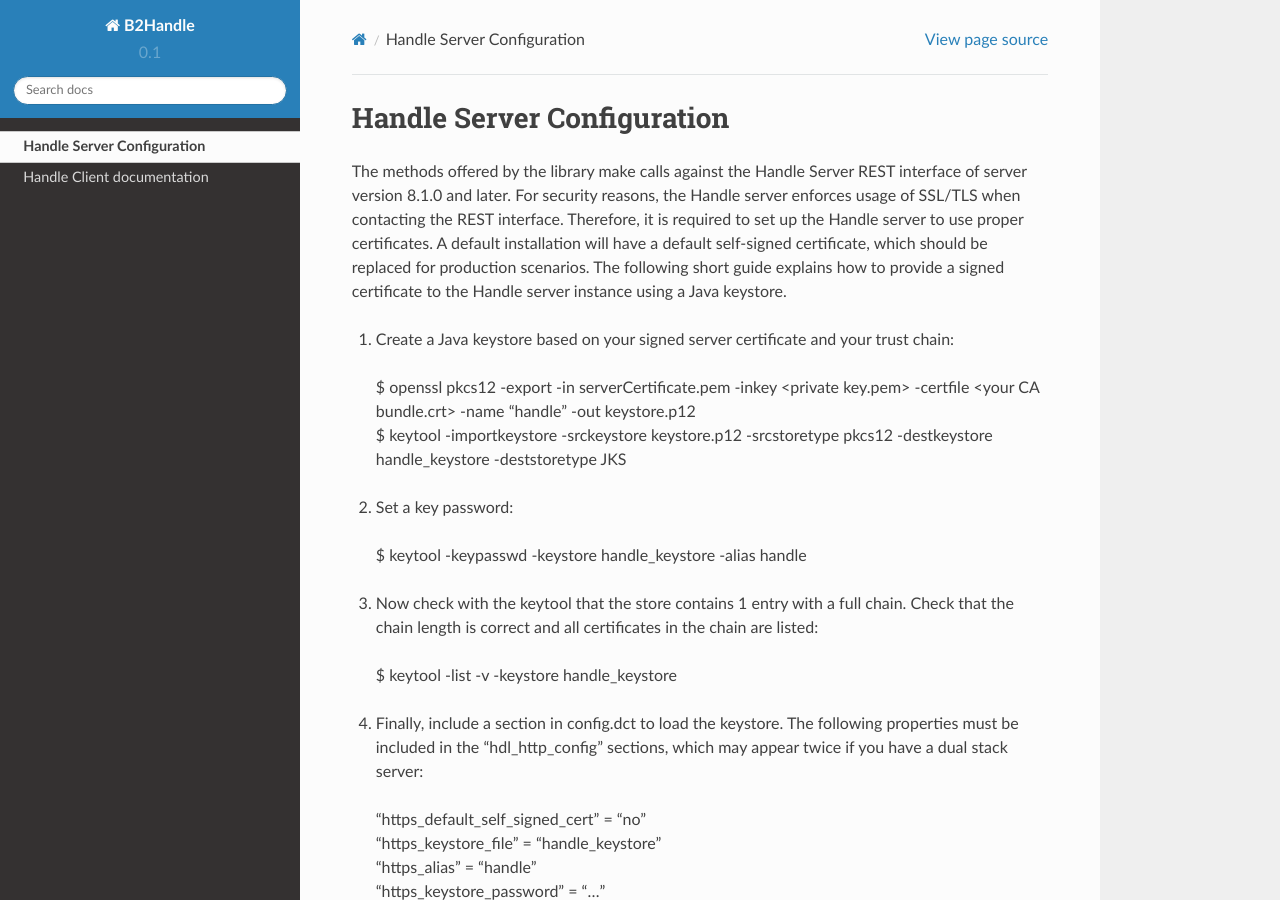
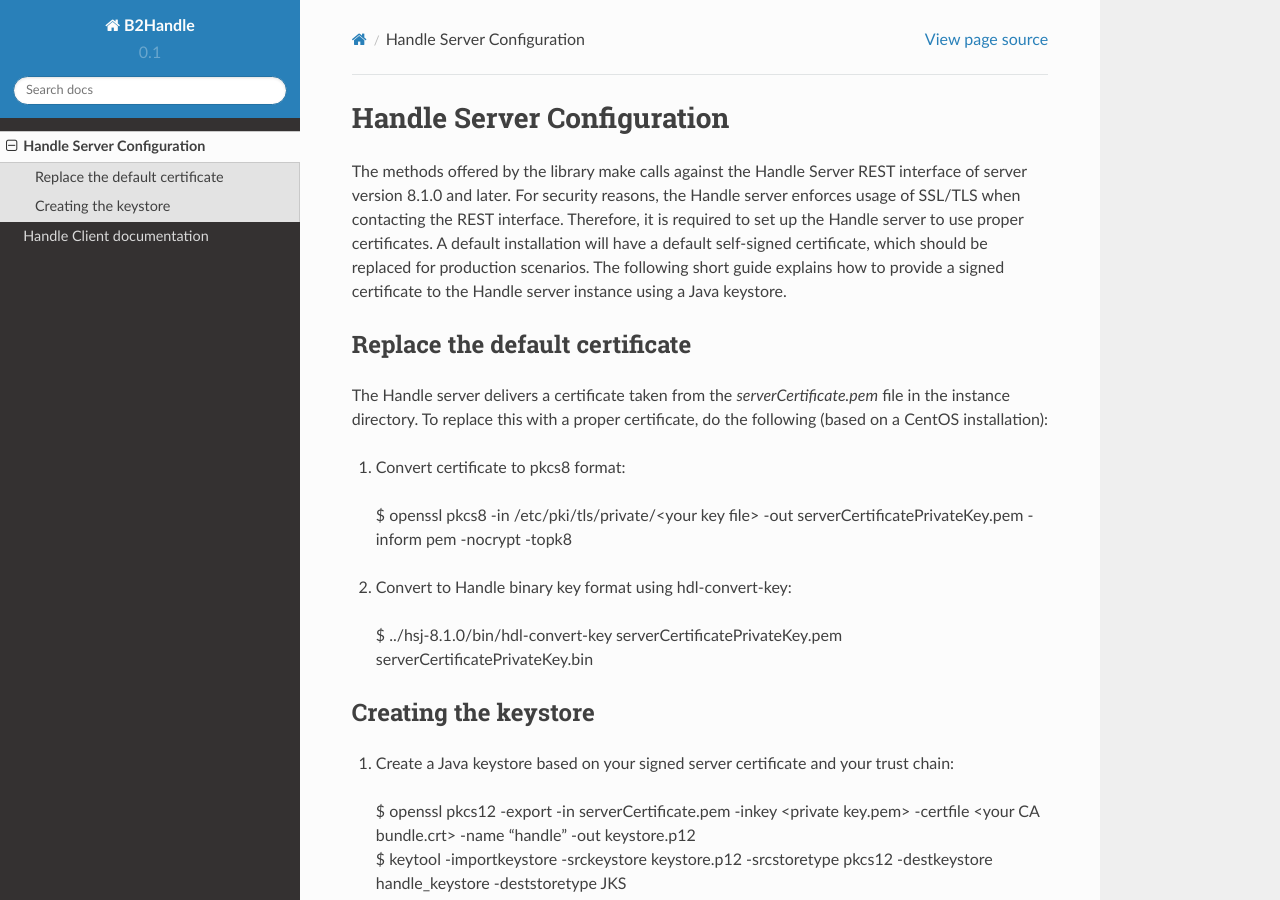
Before and after one commit to EUDAT-B2HANDLE/B2HANDLE, a Sphinx documentation site: the page built from docs/source/handleserverconfig.rst, in a window 1280 px wide and 900 px high. Built offline with Sphinx 7.4.7 and the Read the Docs theme 2.0.0, drawn with Linux system fonts in a browser that asks for light colours.

Commit message:
Extended doc for handle server config with certificate conversion hints

```diff
--- a/docs/source/handleserverconfig.rst
+++ b/docs/source/handleserverconfig.rst
@@ -7,6 +7,24 @@ For security reasons, the Handle server enforces usage of SSL/TLS when contactin
 to set up the Handle server to use proper certificates. A default installation will have a default self-signed certificate,
 which should be replaced for production scenarios. The following short guide explains how to provide a signed certificate
 to the Handle server instance using a Java keystore.
+
+Replace the default certificate
+===============================
+
+The Handle server delivers a certificate taken from the *serverCertificate.pem* file in the instance directory. To replace this
+with a proper certificate, do the following (based on a CentOS installation)::
+
+1. Convert certificate to pkcs8 format:
+
+  | $ openssl pkcs8 -in /etc/pki/tls/private/<your key file> -out serverCertificatePrivateKey.pem -inform pem -nocrypt -topk8
+
+2. Convert to Handle binary key format using hdl-convert-key:
+
+  | $ ../hsj-8.1.0/bin/hdl-convert-key serverCertificatePrivateKey.pem serverCertificatePrivateKey.bin
+
+Creating the keystore
+=====================
+
 
 1. Create a Java keystore based on your signed server certificate and your trust chain::
 
```
